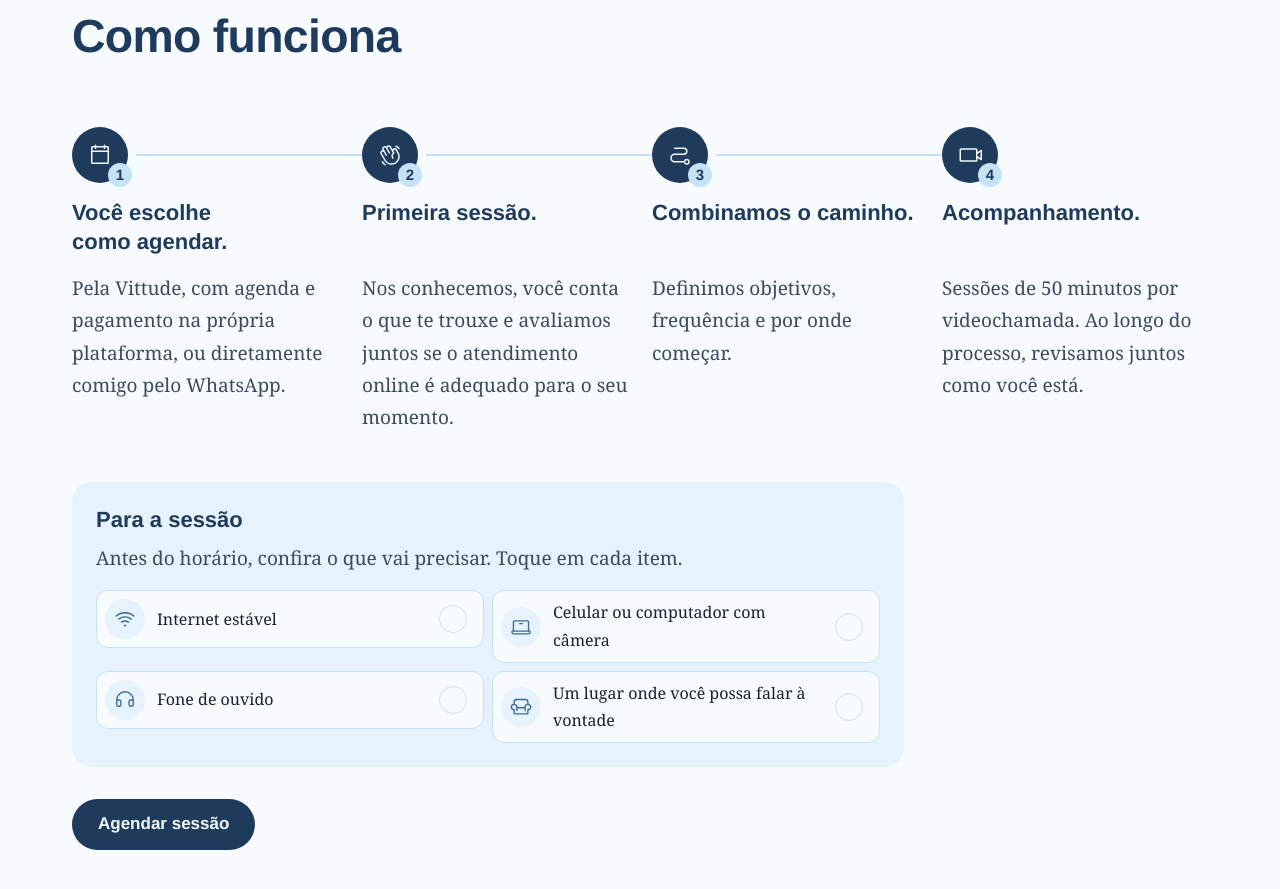
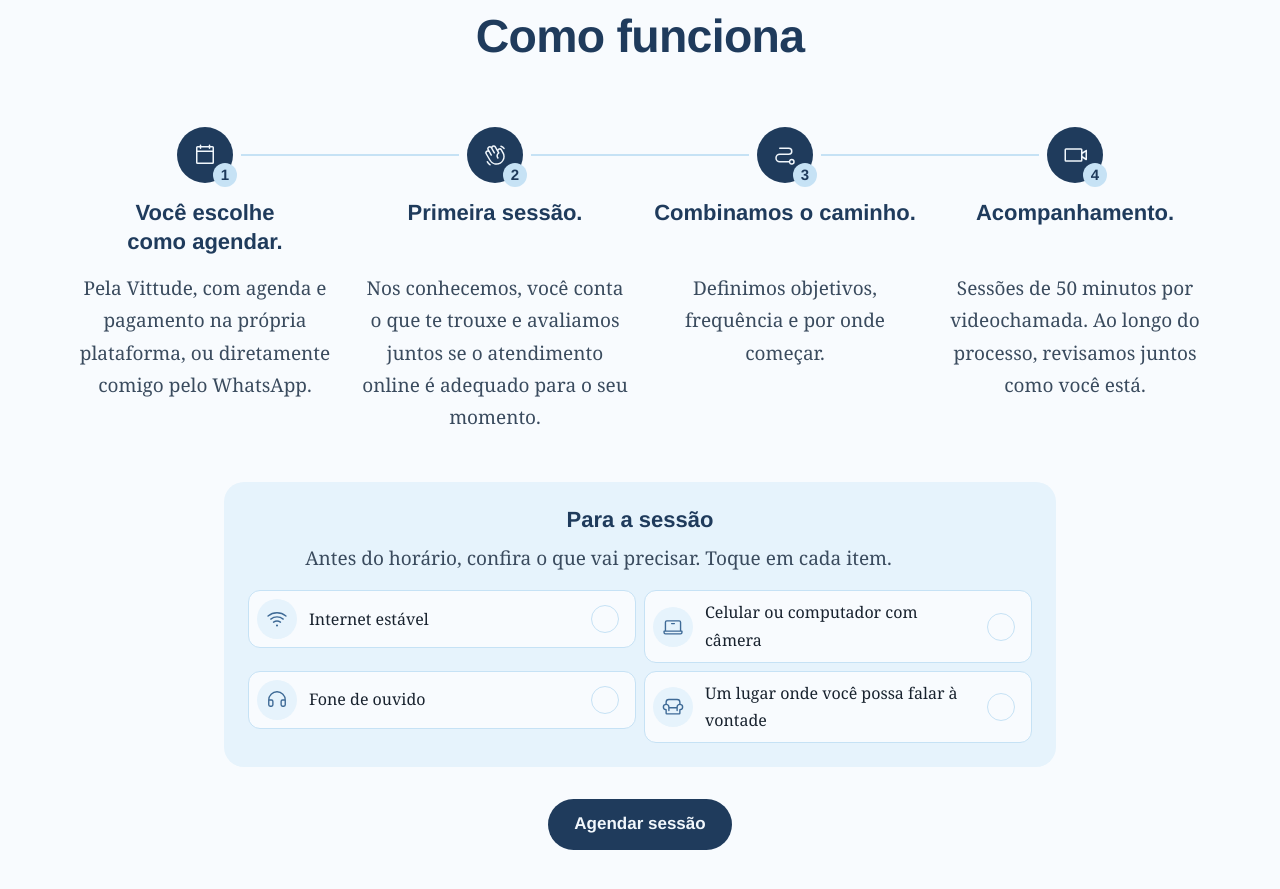
Before and after one commit to Memento-bruno/Site-patty, an Astro site: page / in a window 1280 px wide. Shown: the part 5440-6329 px from the top of the page. Built offline with nearby package versions, Linux system fonts and the light colour scheme; Astro itself is replaced by a stand-in of ours; a web font is replaced by a local one.

Commit message:
Como funciona: seção centralizada
Co-Authored-By: Claude Opus 5.5 <noreply@anthropic.com>
Claude-Session: https://claude.ai/code/session_01TVYMb3wLgr1EQMpQpb3zMN

```diff
--- a/src/components/ComoFunciona.astro
+++ b/src/components/ComoFunciona.astro
@@ -76,6 +76,9 @@ const { caixa } = comoFunciona;
 </script>
 
 <style>
+  /* Seção centralizada (pedido do Bruno, 18/11/2026). */
+  .como h2 { text-align: center; }
+
   /* Única seção numerada do site, porque é a única sequência real. */
   .passos {
     --marco: 3.5rem;
@@ -87,13 +90,14 @@ const { caixa } = comoFunciona;
 
   .passo {
     position: relative;
-    padding-left: calc(var(--marco) + var(--e-4));
+    display: grid;
+    justify-items: center;
+    gap: var(--e-3);
+    text-align: center;
   }
 
   .passo__marco {
-    position: absolute;
-    left: 0;
-    top: 0;
+    position: relative;
     z-index: 1;
     display: grid;
     place-items: center;
@@ -121,25 +125,23 @@ const { caixa } = comoFunciona;
     line-height: 1;
   }
 
-  /* O fio que liga os passos. */
+  /* O fio que liga os passos (só em tela larga, onde ficam lado a lado). */
   .passo:not(:last-child)::before {
-    content: '';
+    content: none;
     position: absolute;
-    left: calc(var(--marco) / 2 - 1px);
-    top: var(--marco);
-    bottom: calc(var(--e-8) * -1);
-    width: 2px;
+    height: 2px;
     background: var(--lilas-200);
-    transform-origin: top;
+    transform-origin: left;
   }
 
-  .passo__titulo { margin-bottom: var(--e-2); }
+  .passo__texto { max-width: 34ch; }
   .passo__texto { color: var(--texto-suave); }
 
   /* --------------------------------------------------------------- Para a sessão */
 
   .caixa {
-    margin-top: var(--e-12);
+    margin: var(--e-12) auto 0;
+    text-align: center;
     padding: var(--e-6);
     background: var(--lilas-100);
     border-radius: var(--r-cartao);
@@ -157,6 +159,7 @@ const { caixa } = comoFunciona;
     display: grid;
     gap: var(--e-2);
     margin-top: var(--e-4);
+    text-align: left;
   }
 
   .item {
@@ -225,7 +228,7 @@ const { caixa } = comoFunciona;
 
   .caixa--pronta { background: var(--lilas-200); }
 
-  .acao { margin-top: var(--e-8); }
+  .acao { margin-top: var(--e-8); text-align: center; max-width: none; }
   .acao .botao { width: 100%; }
 
   /* --------------------------------------------------------------- Movimento */
@@ -247,7 +250,7 @@ const { caixa } = comoFunciona;
     }
 
     .passos--espera .passo:not(:last-child)::before {
-      transform: scaleY(0);
+      transform: scaleX(0);
       transition: transform 350ms ease;
       transition-delay: calc(var(--ordem) * 350ms + 250ms);
     }
@@ -274,29 +277,18 @@ const { caixa } = comoFunciona;
     }
 
     .passo {
-      padding-left: 0;
-      display: grid;
       grid-row: span 3;
       grid-template-rows: subgrid;
       row-gap: var(--e-4);
       align-content: start;
     }
 
-    .passo__marco {
-      position: relative;
-      justify-self: start;
-    }
-
-    .passo__titulo { margin-bottom: 0; }
-
+    /* Do lado direito de um ícone até o lado esquerdo do próximo. */
     .passo:not(:last-child)::before {
-      left: calc(var(--marco) + var(--e-2));
+      content: '';
       top: calc(var(--marco) / 2 - 1px);
-      bottom: auto;
-      width: auto;
-      right: calc(var(--e-2) * -1 + var(--e-6) * -1 + var(--e-2));
-      height: 2px;
-      transform-origin: left;
+      left: calc(50% + var(--marco) / 2 + var(--e-2));
+      right: calc(-50% - var(--e-6) + var(--marco) / 2 + var(--e-2));
     }
 
     @media (prefers-reduced-motion: no-preference) {
```
